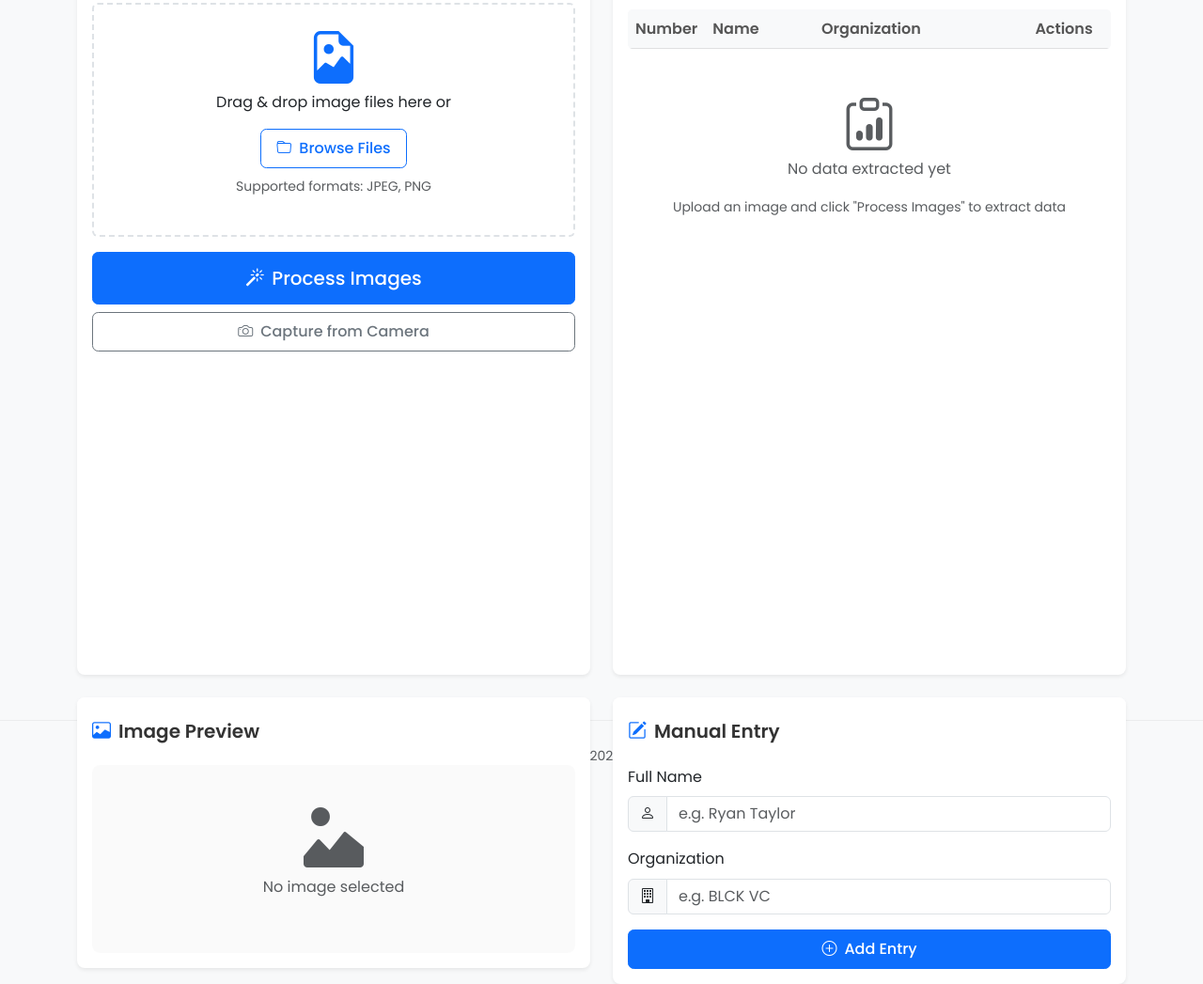
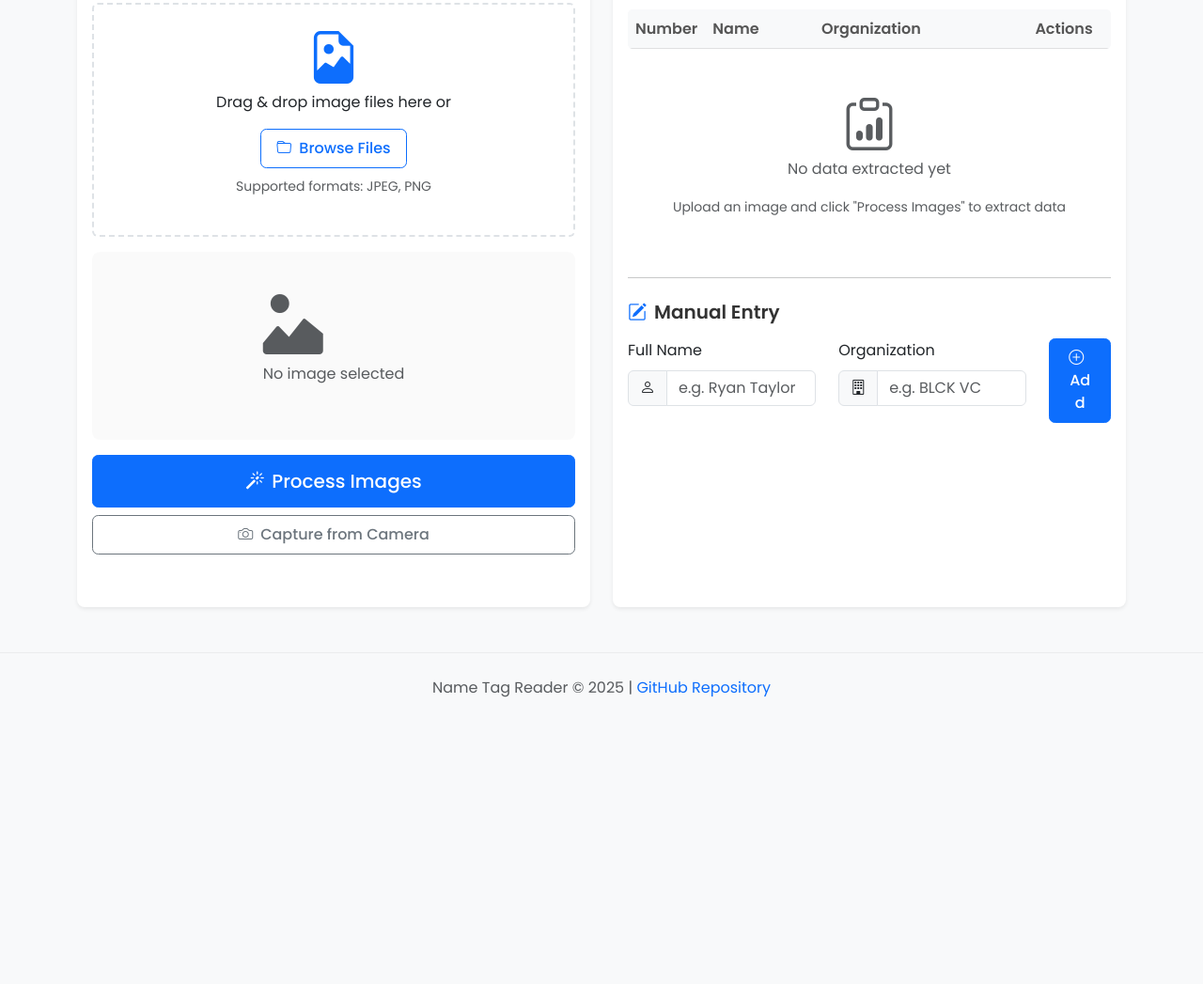
Before and after one commit to mphaxise/name-tag-reader, a website: page index.html in a window 1280 px wide. Shown: the part 361-1408 px from the top of the page at 94% size. After the commit the page ends 1129 px from the top, so only its background shows below. Drawn offline with nearby package versions, Linux system fonts and the light colour scheme.

Commit message:
Improve UI layout: move image preview within upload card and manual entry within data card

```diff
--- a/index.html
+++ b/index.html
@@ -61,6 +61,23 @@
                             <input class="d-none" type="file" id="imageUpload" accept=".jpg,.jpeg,.png" multiple>
                             <p class="text-muted small mt-2">Supported formats: JPEG, PNG</p>
                         </div>
+
+                        <!-- Image Preview moved inside Upload Image card -->
+                        <div id="imagePreview" class="preview-container mb-3">
+                            <div class="empty-preview">
+                                <i class="bi bi-image-alt display-3 text-muted mb-3"></i>
+                                <p class="text-muted">No image selected</p>
+                            </div>
+                        </div>
+                        <div id="processingStatus" class="mb-3 d-none">
+                            <div class="progress" style="height: 10px;">
+                                <div id="progressBar" class="progress-bar progress-bar-striped progress-bar-animated bg-success" role="progressbar" style="width: 0%"></div>
+                            </div>
+                            <p id="statusText" class="mt-2">
+                                <i class="bi bi-cpu me-2"></i>Processing image...
+                            </p>
+                        </div>
+
                         <div class="d-grid gap-2 mb-3">
                             <button id="processBtn" class="btn btn-primary btn-lg">
                                 <i class="bi bi-magic me-2"></i>Process Images
@@ -82,30 +99,6 @@
                         </div>
                     </div>
                 </div>
-
-                <div class="card shadow-sm mt-4 border-0">
-                    <div class="card-header bg-white border-bottom-0 pt-4">
-                        <h5 class="card-title">
-                            <i class="bi bi-image me-2 text-primary"></i>Image Preview
-                        </h5>
-                    </div>
-                    <div class="card-body text-center">
-                        <div id="imagePreview" class="preview-container">
-                            <div class="empty-preview">
-                                <i class="bi bi-image-alt display-3 text-muted mb-3"></i>
-                                <p class="text-muted">No image selected</p>
-                            </div>
-                        </div>
-                        <div id="processingStatus" class="mt-4 d-none">
-                            <div class="progress" style="height: 10px;">
-                                <div id="progressBar" class="progress-bar progress-bar-striped progress-bar-animated bg-success" role="progressbar" style="width: 0%"></div>
-                            </div>
-                            <p id="statusText" class="mt-2">
-                                <i class="bi bi-cpu me-2"></i>Processing image...
-                            </p>
-                        </div>
-                    </div>
-                </div>
             </div>
 
             <div class="col-md-6">
@@ -124,7 +117,7 @@
                         </div>
                     </div>
                     <div class="card-body">
-                        <div class="table-responsive">
+                        <div class="table-responsive mb-4">
                             <table id="resultTable" class="table table-hover">
                                 <thead class="table-light">
                                     <tr>
@@ -139,40 +132,38 @@
                                 </tbody>
                             </table>
                         </div>
-                        <div id="noResults" class="text-center py-5">
+                        <div id="noResults" class="text-center py-4 mb-4">
                             <i class="bi bi-clipboard-data display-4 text-muted mb-3"></i>
                             <p class="text-muted">No data extracted yet</p>
                             <p class="text-muted small">Upload an image and click "Process Images" to extract data</p>
                         </div>
-                    </div>
-                </div>
 
-                <div class="card shadow-sm mt-4 border-0">
-                    <div class="card-header bg-white border-bottom-0 pt-4">
-                        <h5 class="card-title">
+                        <!-- Manual Entry moved inside Extracted Data card -->
+                        <hr class="my-4">
+                        <h5 class="card-title mb-3">
                             <i class="bi bi-pencil-square me-2 text-primary"></i>Manual Entry
                         </h5>
-                    </div>
-                    <div class="card-body">
                         <form id="manualEntryForm">
-                            <div class="mb-3">
+                            <div class="row">
+                                <div class="col-md-5 mb-3">
                                     <label for="manualName" class="form-label">Full Name</label>
                                     <div class="input-group">
                                         <span class="input-group-text"><i class="bi bi-person"></i></span>
                                         <input type="text" class="form-control" id="manualName" placeholder="e.g. Ryan Taylor">
                                     </div>
                                 </div>
-                            <div class="mb-3">
+                                <div class="col-md-5 mb-3">
                                     <label for="manualOrg" class="form-label">Organization</label>
                                     <div class="input-group">
                                         <span class="input-group-text"><i class="bi bi-building"></i></span>
                                         <input type="text" class="form-control" id="manualOrg" placeholder="e.g. BLCK VC">
                                     </div>
                                 </div>
-                            <div class="d-grid">
-                                <button type="submit" class="btn btn-primary">
-                                    <i class="bi bi-plus-circle me-2"></i>Add Entry
+                                <div class="col-md-2 mb-3 d-flex align-items-end">
+                                    <button type="submit" class="btn btn-primary w-100">
+                                        <i class="bi bi-plus-circle me-2"></i>Add
                                     </button>
+                                </div>
                             </div>
                         </form>
                     </div>
@@ -184,7 +175,7 @@
     <footer class="bg-light py-4 mt-5">
         <div class="container text-center">
             <p class="mb-0 text-muted">
-                <small>Name Tag Reader &copy; 2025 | <a href="https://github.com/mphaxise/name-tag-reader" class="text-decoration-none">GitHub Repository</a></small>
+                <span class="d-inline-block">Name Tag Reader &copy; 2025</span> | <a href="https://github.com/mphaxise/name-tag-reader" class="text-decoration-none">GitHub Repository</a>
             </p>
         </div>
     </footer>
```
Lines whose indentation alone changed are shown as unchanged.
